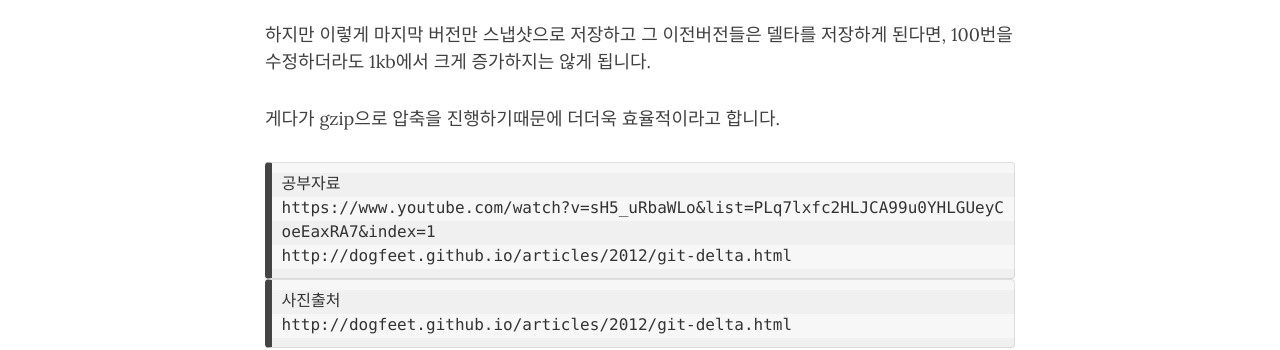
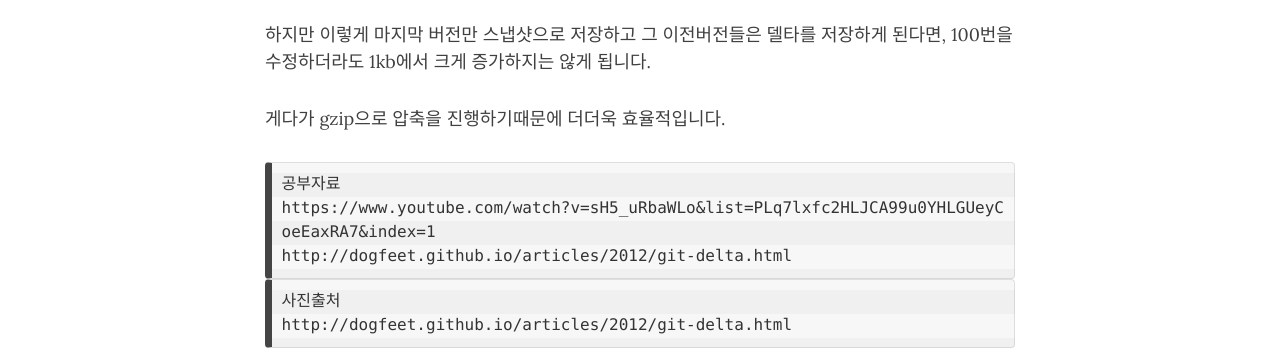
Before and after one commit to JUNWOO45/junwoo45.github.io.archived, a Jekyll site: the page built from _posts/2019-08-21-git이저장하는방식.md, in a window 1280 px wide and 900 px high, scrolled down 2784 px. Shown: the part 153-503 px from the top of the window. Built offline with Jekyll 4.4.1, drawn with Linux system fonts in a browser that asks for light colours; nearby versions of some CDN libraries.

Commit message:
문체 수정

```diff
--- a/_posts/2019-08-21-git이저장하는방식.md
+++ b/_posts/2019-08-21-git이저장하는방식.md
@@ -75,7 +75,7 @@ git은 적절한 시점, 그리고 적절한 방식..... 즉 Garbage Collection
 
 하지만 이렇게 마지막 버전만 스냅샷으로 저장하고 그 이전버전들은 델타를 저장하게 된다면, 100번을 수정하더라도 1kb에서 크게 증가하지는 않게 됩니다.
 
-게다가 gzip으로 압축을 진행하기때문에 더더욱 효율적이라고 합니다.
+게다가 gzip으로 압축을 진행하기때문에 더더욱 효율적입니다.
 
 
 
```
